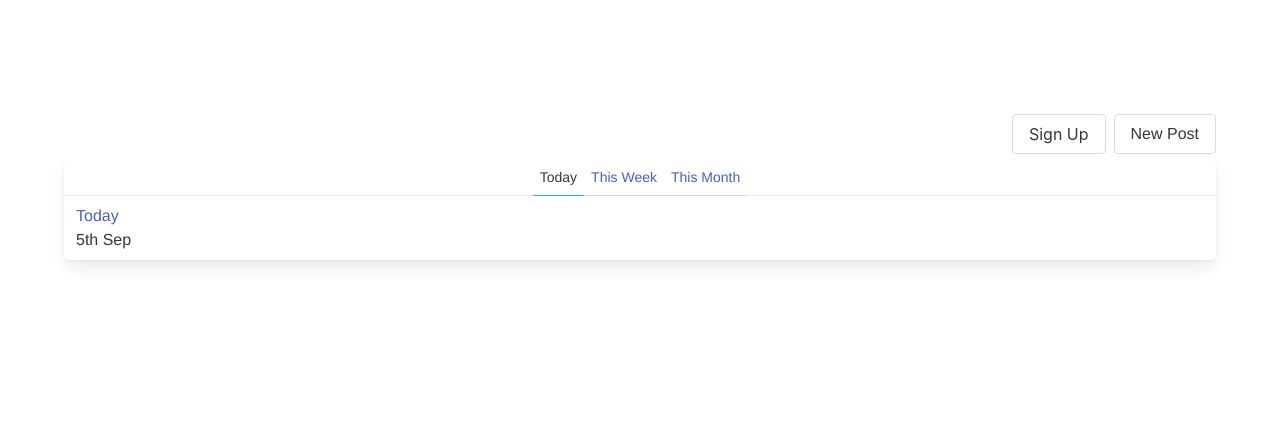
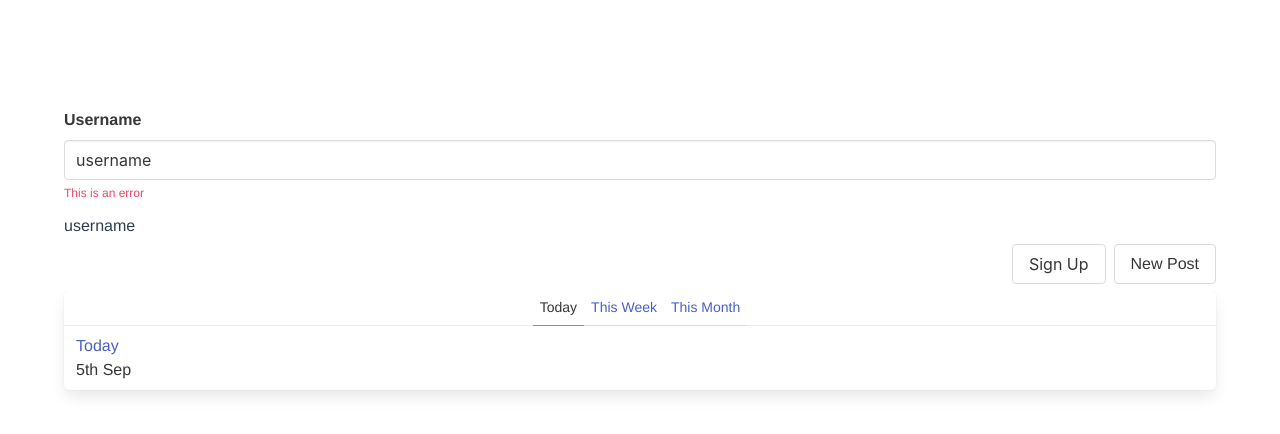
Before and after one commit to panospd/vue-composition-api, a Vue app: page / in a window 1280 px wide. Shown: the top 434 px of the page. Built offline with nearby package versions, Linux system fonts and the light colour scheme.

Commit message:
Implemented a validation framework

```diff
--- a/src/App.vue
+++ b/src/App.vue
@@ -1,16 +1,16 @@
 <template>
-<div class="modal" :style="style">
-  <div class="modal-background"></div>
-  <div class="modal-content">
-    <div id="modal">
-
+  <div class="modal" :style="style">
+    <div class="modal-background"></div>
+    <div class="modal-content">
+      <div id="modal"></div>
     </div>
+    <button @click="hide" class="modal-close is-large"></button>
   </div>
-  <button @click="hide" class="modal-close is-large"></button>
-</div>
 
   <section class="section">
     <div class="container">
+      <FormInput v-model="username" name="Username" type="text" error="This is an error" />
+      {{ username }}
       <Navbar />
       <router-view />
     </div>
@@ -18,29 +18,32 @@
 </template>
 
 <script lang="ts">
-import { computed, defineComponent } from 'vue';
-import Navbar from "./components/Navbar.vue"
-import { useModal } from './useModal';
-
+import { computed, defineComponent, ref } from "vue";
+import FormInput from "./components/FormInput.vue";
+import Navbar from "./components/Navbar.vue";
+import { useModal } from "./useModal";
 
 export default defineComponent({
-  name: 'App',
+  name: "App",
   components: {
-    Navbar
+    Navbar,
+    FormInput,
   },
   setup() {
     const modal = useModal();
+    const username = ref("username");
     const style = computed(() => {
       return {
-        display: modal.show.value ? "block" : "none"
-      }
-    })
+        display: modal.show.value ? "block" : "none",
+      };
+    });
 
     return {
       style,
-      hide: () => modal.hideModal()
-    }
-  }
+      hide: () => modal.hideModal(),
+      username,
+    };
+  },
 });
 </script>
 
--- /dev/null
+++ b/src/components/FormInput.vue
@@ -0,0 +1,49 @@
+<template>
+  <div class="field">
+    <label class="label" :name="name">
+      {{ name }}
+    </label>
+    <div class="control">
+      <input
+        :type="type"
+        class="input"
+        v-model="modelValue"
+        @input="handleInput"
+      />
+    </div>
+    <p class="is-danger help">{{ error }}</p>
+  </div>
+</template>
+
+<script lang="ts">
+import { defineComponent } from "vue";
+
+export default defineComponent({
+  props: {
+    name: {
+      type: String,
+      required: true,
+    },
+    type: {
+      type: String,
+      default: "text",
+    },
+    modelValue: {
+      type: String,
+      required: true,
+    },
+    error: {
+      type: String,
+    },
+  },
+  setup(props, ctx) {
+    const handleInput = (e: Event) => {
+      ctx.emit("update:modelValue", (e.target as HTMLInputElement).value);
+    };
+
+    return {
+      handleInput,
+    };
+  },
+});
+</script>
--- a/tsconfig.json
+++ b/tsconfig.json
@@ -1,7 +1,7 @@
 {
   "compilerOptions": {
     "target": "es5",
-    "module": "esnext",
+    "module": "CommonJs",
     "strict": true,
     "jsx": "preserve",
     "importHelpers": true,
```
Also changed, not shown: src/validation.ts (added, +69 -0 lines).
